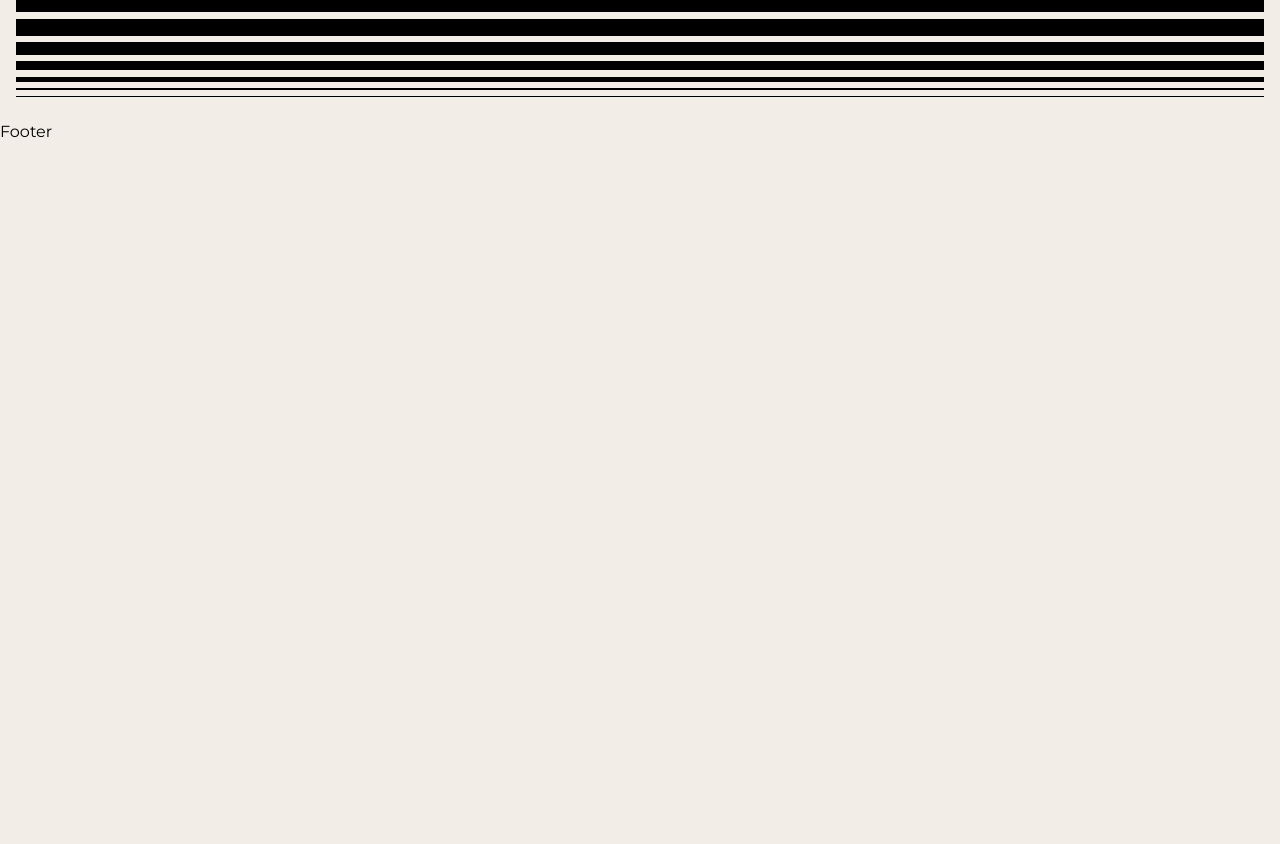
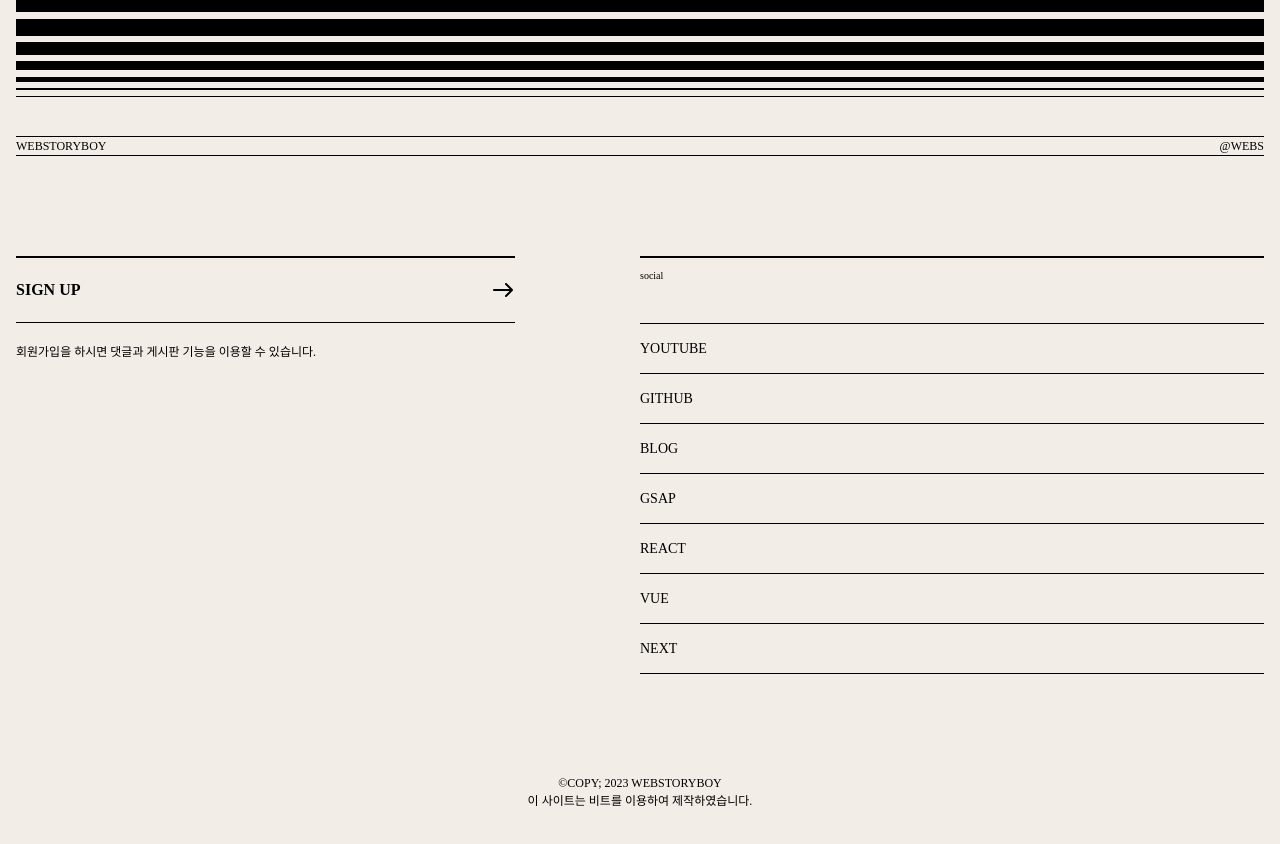
Before and after one commit to lsh2765/port2024-next, a Next.js app: page / in a window 1280 px wide. Shown: the part 6240-7084 px from the top of the page. Before the commit the page ends 6384 px from the top, so only its background shows below. Built offline with nearby package versions, Linux system fonts and the light colour scheme; a small style sheet from the web is missing; a web font is replaced by a local one.

Commit message:
푸터 완료

```diff
--- a/src/assets/scss/section/_footer.scss
+++ b/src/assets/scss/section/_footer.scss
@@ -0,0 +1,103 @@
+#footer {
+    font-family: var(--mainKor-font);
+}
+.footer__inner {
+    padding: 16px;
+
+    .footer__text {
+        font-size: 12px;
+        text-transform: uppercase;
+        border-top: 1px solid var(--black);
+        border-bottom: 1px solid var(--black);
+        display: flex;
+        justify-content: space-between;
+    }
+    .footer__info {
+        display: flex;
+        justify-content: space-between;
+        margin: 100px 0;
+
+        @media (max-width: 800px) {
+            flex-direction: column;
+        }
+
+        .left {
+            width: 40%;
+
+            @media (max-width: 800px) {
+                width: 100%;
+            }
+
+            .title {
+                border-top: 2px solid var(--black);
+                border-bottom: 1px solid var(--black);
+                padding: 20px 0;
+                text-transform: uppercase;
+                font-weight: 700;
+                background: url(../../img/arrow.svg) no-repeat right 20px;
+                transition: all 0.3s;
+
+                &:hover {
+                    background-color: var(--black400);
+                    padding-left: 10px;
+                    border-color: transparent;
+                }
+            }
+            .desc {
+                font-size: 12px;
+                padding-top: 20px;
+
+                @media (max-width: 800px) {
+                    margin-bottom: 40px;
+                }
+            }
+        }
+
+        .right {
+            width: 50%;
+
+            @media (max-width: 800px) {
+                width: 100%;
+            }
+
+            h3 {
+                border-top: 2px solid var(--black);
+                font-size: 10px;
+                margin-bottom: 40px;
+                padding-top: 10px;
+            }
+            ul {
+                border-top: 1px solid var(--black);
+
+                li {
+                    border-bottom: 1px solid var(--black);
+
+                    a {
+                        padding: 14px 0;
+                        font-size: 14px;
+                        display: inline-block;
+                        text-transform: uppercase;
+                    }
+                    em {
+                        font-size: 12px;
+                        padding-left: 10px;
+                        opacity: 0;
+                        transition: all 0.3s;
+                    }
+
+                    &:hover {
+                        em {
+                            opacity: 1;
+                        }
+                    }
+                }
+            }
+        }
+    }
+    .footer__right {
+        text-align: center;
+        text-transform: uppercase;
+        font-size: 12px;
+        margin-bottom: 20px;
+    }
+}
--- a/src/components/Footer.jsx
+++ b/src/components/Footer.jsx
@@ -1,8 +1,40 @@
-import React from 'react'
+import React from "react"
+
+import { footerText } from '@/constants'
 
 const Footer = () => {
   return (
-    <div>Footer</div>
+    <footer id="footer" role="contentinfo">
+        <div className="footer__inner">
+            <h2 className="footer__text">
+                <div>webstoryboy</div>
+                <div>@webs</div>
+            </h2>
+            <div className="footer__info">
+                <div className="left">
+                    <div className="title">
+                        <a href="#">sign up</a>
+                    </div>
+                    <p className="desc">회원가입을 하시면 댓글과 게시판 기능을 이용할 수 있습니다.</p>
+                </div>
+                <div className="right">
+                    <h3>social</h3>
+                    <ul>
+                        {footerText.map((footer, key) => (
+                          <li key={key}>
+                          <a href={footer.link}>{footer.title}</a>
+                          <em>{footer.desc}</em>
+                      </li>
+                        ))}
+                    </ul>
+                </div>
+            </div>
+            <div className="footer__right">
+                ©copy; 2023 webstoryboy <br />
+                이 사이트는 비트를 이용하여 제작하였습니다.
+            </div>
+        </div>
+    </footer>
   )
 }
 
```
